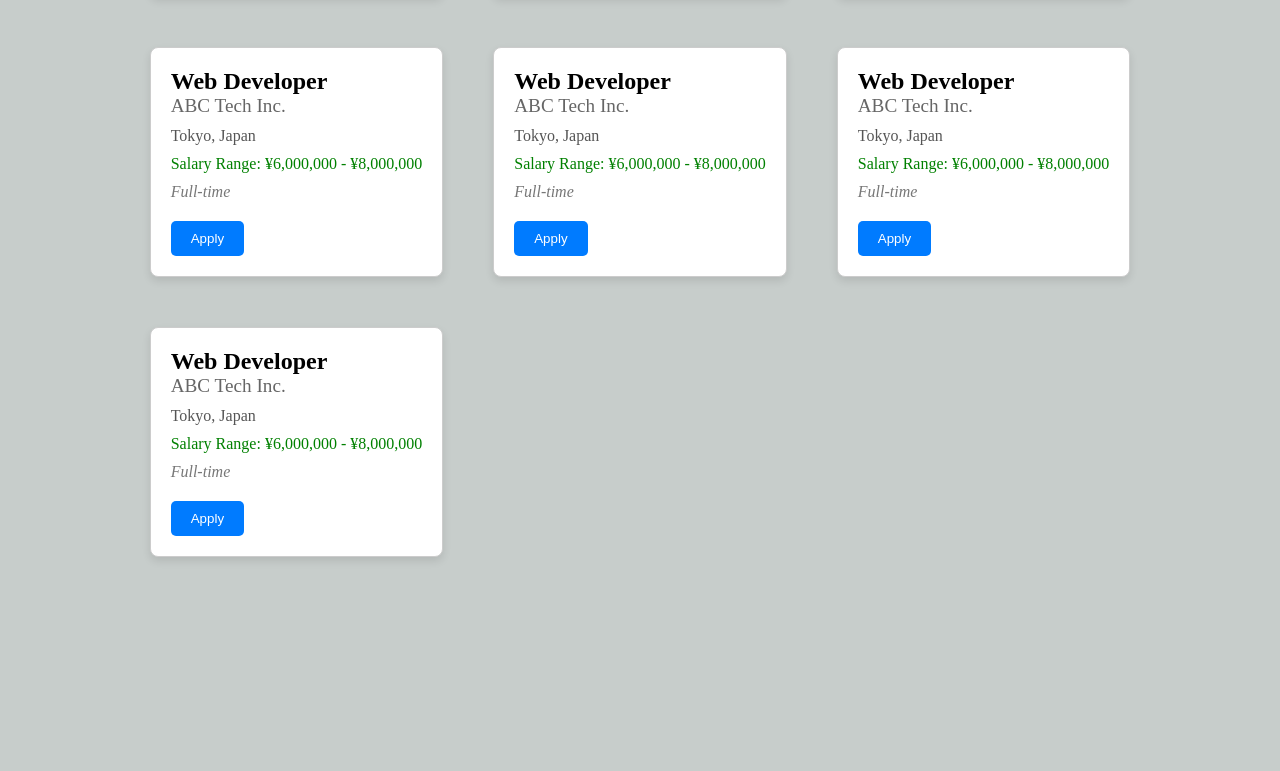
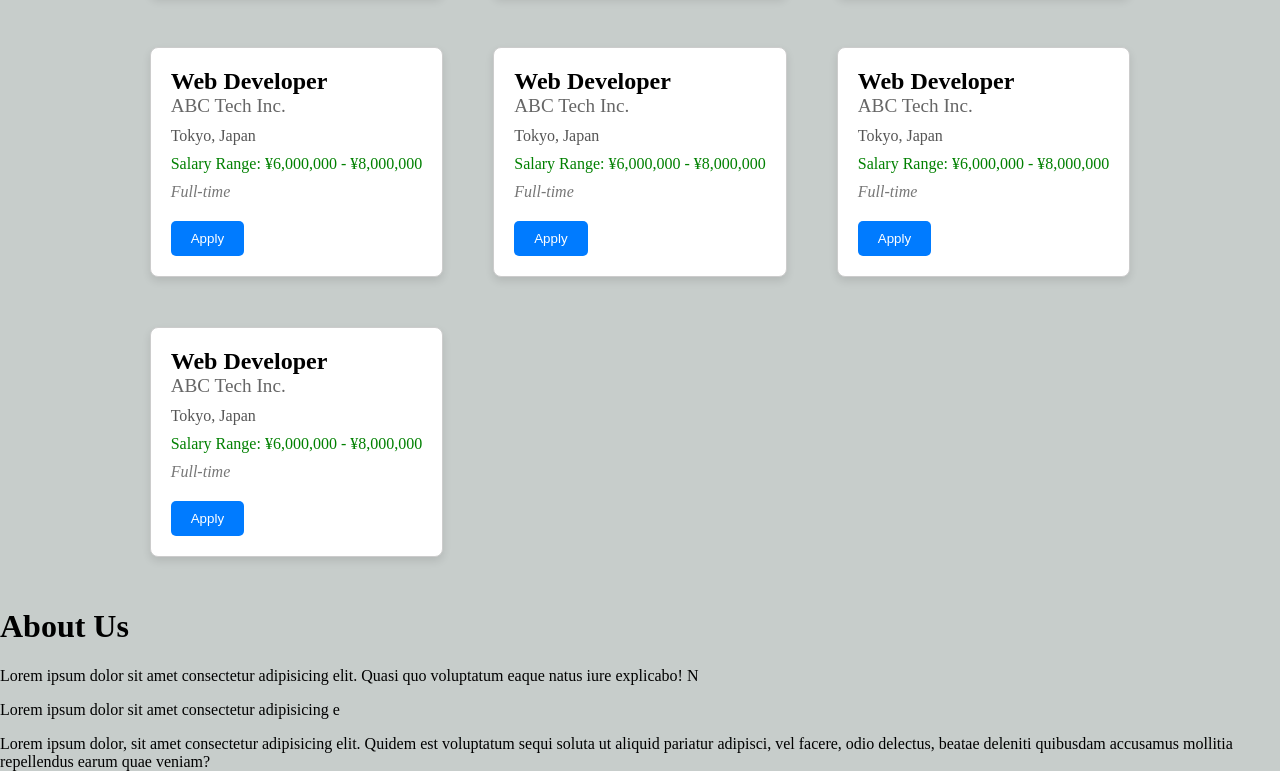
Before and after one commit to Tushar-Alec/Work-In-Japan, a plain HTML site: page index.html in a window 1280 px wide. Shown: the part 1431-2202 px from the top of the page. Before the commit the page ends 2018 px from the top, so only its background shows below. Drawn offline with Linux system fonts and the light colour scheme.

Commit message:
Added 'About Us' section and footer to homepage.

```diff
--- a/index.html
+++ b/index.html
@@ -174,5 +174,15 @@
         </div>
       </div>
     </div>
+
+ <div class="aboutus">
+  <h1>About Us</h1>
+  <p>Lorem ipsum dolor sit amet consectetur adipisicing elit. Quasi quo voluptatum eaque natus iure explicabo! N
+  <p>Lorem ipsum dolor sit amet consectetur adipisicing e </p>
+
+ </div>
+ <footer>
+  Lorem ipsum dolor, sit amet consectetur adipisicing elit. Quidem est voluptatum sequi soluta ut aliquid pariatur adipisci, vel facere, odio delectus, beatae deleniti quibusdam accusamus mollitia repellendus earum quae veniam?
+ </footer>
   </body>
 </html>
```
